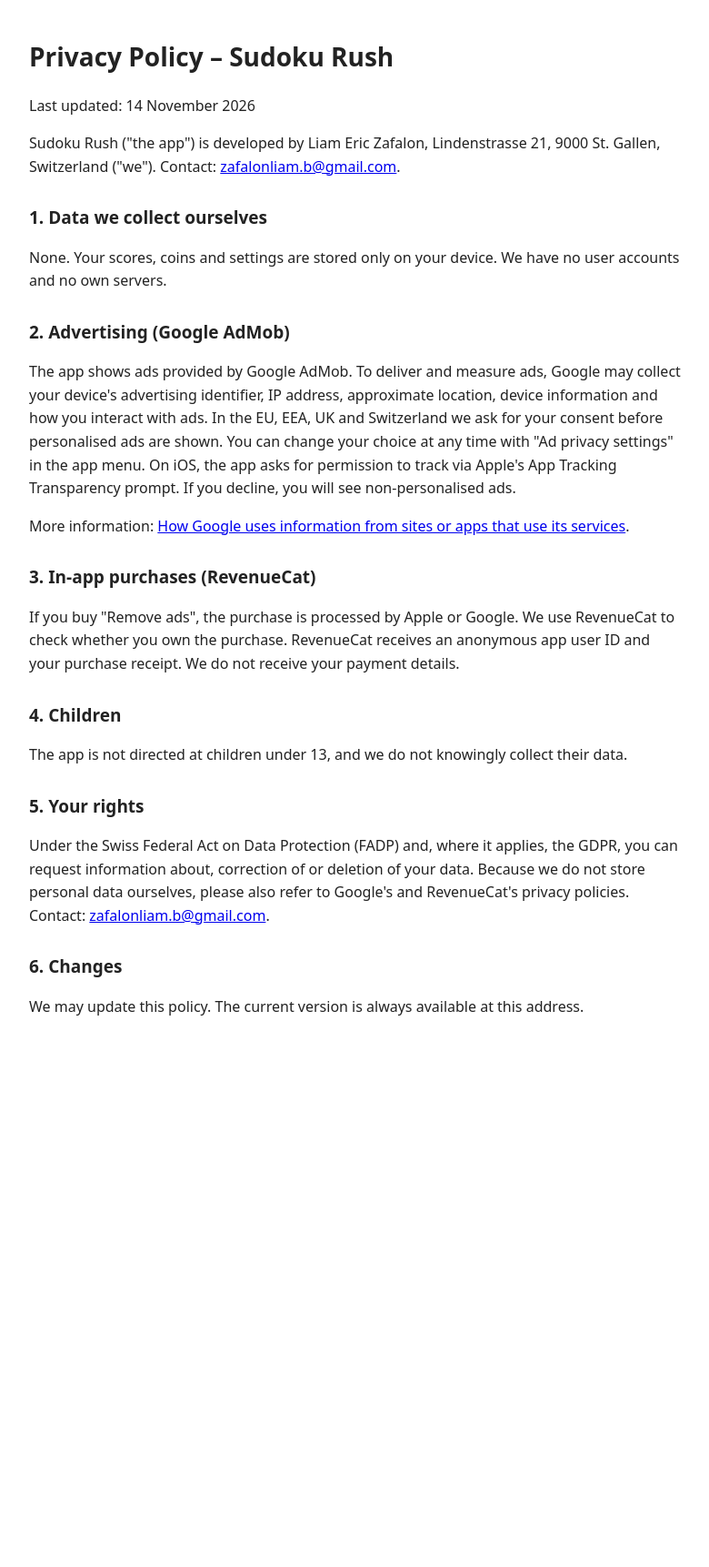
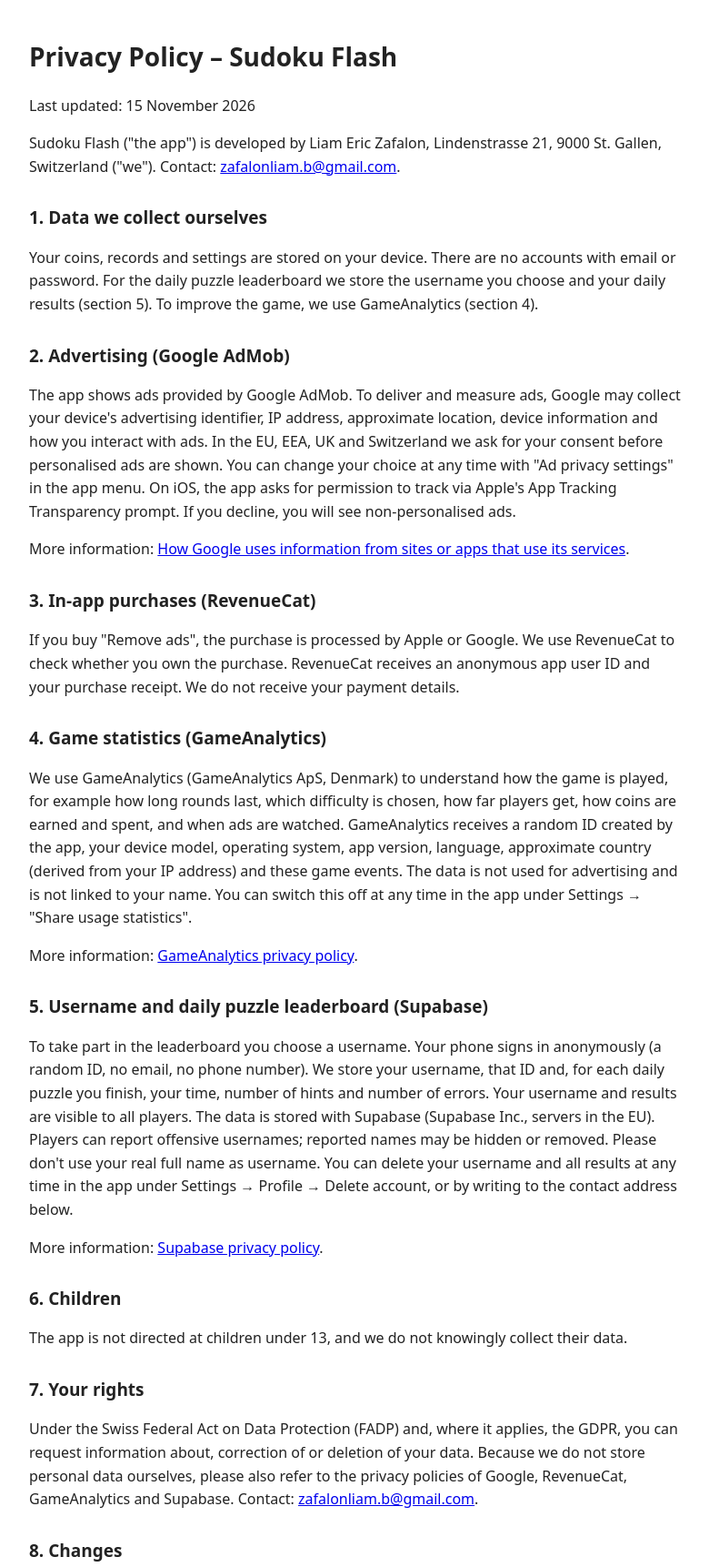
Before and after one commit to sudoku-blitz/sudoku-blitz.github.io, a plain HTML site: page privacy-policy.html in a window 1280 px wide. Shown: the top 1722 px of the page at 91% size, without its empty margins (248-1028 px from the left). Before the commit the page ends 1159 px from the top, so only its background shows below. Drawn offline with Linux system fonts and the light colour scheme.

Commit message:
Add files via upload

```diff
--- a/privacy-policy.html
+++ b/privacy-policy.html
@@ -3,16 +3,16 @@
 <head>
 <meta charset="utf-8">
 <meta name="viewport" content="width=device-width,initial-scale=1">
-<title>Sudoku Rush – Privacy Policy</title>
+<title>Sudoku Flash – Privacy Policy</title>
 <style>body{font-family:system-ui,sans-serif;max-width:720px;margin:40px auto;padding:0 20px;line-height:1.6;color:#222}h1{font-size:28px}h2{font-size:19px;margin-top:28px}</style>
 </head>
 <body>
-<h1>Privacy Policy – Sudoku Rush</h1>
-<p>Last updated: 14 November 2026</p>
-<p>Sudoku Rush ("the app") is developed by Liam Eric Zafalon, Lindenstrasse 21, 9000 St. Gallen, Switzerland ("we"). Contact: <a href="mailto:zafalonliam.b@gmail.com">zafalonliam.b@gmail.com</a>.</p>
+<h1>Privacy Policy – Sudoku Flash</h1>
+<p>Last updated: 15 November 2026</p>
+<p>Sudoku Flash ("the app") is developed by Liam Eric Zafalon, Lindenstrasse 21, 9000 St. Gallen, Switzerland ("we"). Contact: <a href="mailto:zafalonliam.b@gmail.com">zafalonliam.b@gmail.com</a>.</p>
 
 <h2>1. Data we collect ourselves</h2>
-<p>None. Your scores, coins and settings are stored only on your device. We have no user accounts and no own servers.</p>
+<p>Your coins, records and settings are stored on your device. There are no accounts with email or password. For the daily puzzle leaderboard we store the username you choose and your daily results (section 5). To improve the game, we use GameAnalytics (section 4).</p>
 
 <h2>2. Advertising (Google AdMob)</h2>
 <p>The app shows ads provided by Google AdMob. To deliver and measure ads, Google may collect your device's advertising identifier, IP address, approximate location, device information and how you interact with ads. In the EU, EEA, UK and Switzerland we ask for your consent before personalised ads are shown. You can change your choice at any time with "Ad privacy settings" in the app menu. On iOS, the app asks for permission to track via Apple's App Tracking Transparency prompt. If you decline, you will see non-personalised ads.</p>
@@ -21,13 +21,21 @@
 <h2>3. In-app purchases (RevenueCat)</h2>
 <p>If you buy "Remove ads", the purchase is processed by Apple or Google. We use RevenueCat to check whether you own the purchase. RevenueCat receives an anonymous app user ID and your purchase receipt. We do not receive your payment details.</p>
 
-<h2>4. Children</h2>
+<h2>4. Game statistics (GameAnalytics)</h2>
+<p>We use GameAnalytics (GameAnalytics ApS, Denmark) to understand how the game is played, for example how long rounds last, which difficulty is chosen, how far players get, how coins are earned and spent, and when ads are watched. GameAnalytics receives a random ID created by the app, your device model, operating system, app version, language, approximate country (derived from your IP address) and these game events. The data is not used for advertising and is not linked to your name. You can switch this off at any time in the app under Settings → "Share usage statistics".</p>
+<p>More information: <a href="https://gameanalytics.com/privacy">GameAnalytics privacy policy</a>.</p>
+
+<h2>5. Username and daily puzzle leaderboard (Supabase)</h2>
+<p>To take part in the leaderboard you choose a username. Your phone signs in anonymously (a random ID, no email, no phone number). We store your username, that ID and, for each daily puzzle you finish, your time, number of hints and number of errors. Your username and results are visible to all players. The data is stored with Supabase (Supabase Inc., servers in the EU). Players can report offensive usernames; reported names may be hidden or removed. Please don't use your real full name as username. You can delete your username and all results at any time in the app under Settings → Profile → Delete account, or by writing to the contact address below.</p>
+<p>More information: <a href="https://supabase.com/privacy">Supabase privacy policy</a>.</p>
+
+<h2>6. Children</h2>
 <p>The app is not directed at children under 13, and we do not knowingly collect their data.</p>
 
-<h2>5. Your rights</h2>
-<p>Under the Swiss Federal Act on Data Protection (FADP) and, where it applies, the GDPR, you can request information about, correction of or deletion of your data. Because we do not store personal data ourselves, please also refer to Google's and RevenueCat's privacy policies. Contact: <a href="mailto:zafalonliam.b@gmail.com">zafalonliam.b@gmail.com</a>.</p>
+<h2>7. Your rights</h2>
+<p>Under the Swiss Federal Act on Data Protection (FADP) and, where it applies, the GDPR, you can request information about, correction of or deletion of your data. Because we do not store personal data ourselves, please also refer to the privacy policies of Google, RevenueCat, GameAnalytics and Supabase. Contact: <a href="mailto:zafalonliam.b@gmail.com">zafalonliam.b@gmail.com</a>.</p>
 
-<h2>6. Changes</h2>
+<h2>8. Changes</h2>
 <p>We may update this policy. The current version is always available at this address.</p>
 </body>
 </html>
```
Also changed, not shown: index.html (+34 -5 lines), terms-of-use.html (+3 -3 lines).
